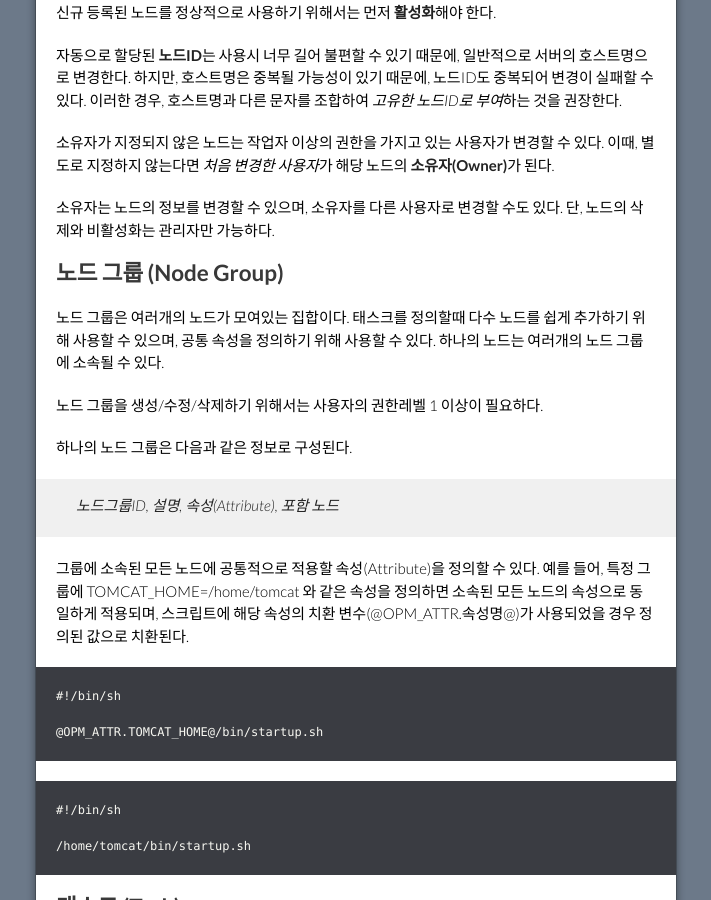
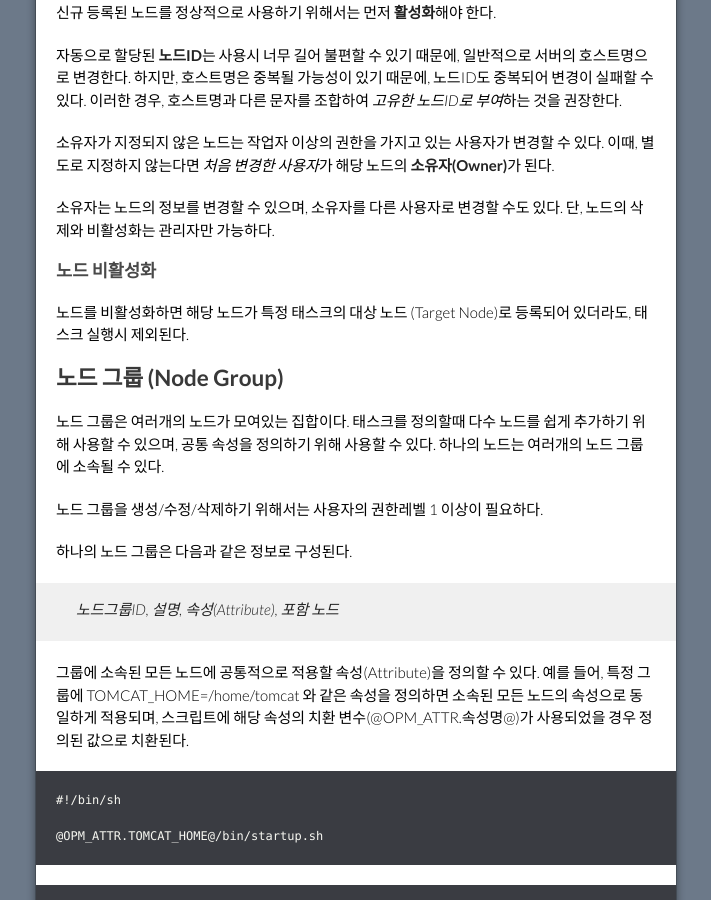
Before and after one commit to opmate/opmate.github.io, a Jekyll site: the page built from document/Overview.md, in a window 1280 px wide and 900 px high, scrolled down 1623 px. Shown: the whole window, without its empty margins (284-995 px from the left). Built offline with Jekyll 4.4.1, drawn with Linux system fonts in a browser that asks for light colours; our own code applies the rules of GitHub Pages for plain Markdown files; a script that is not in the unit is left out; the repository's description, which GitHub fills in, is left out.

Commit message:
Update Overview.md

```diff
--- a/document/Overview.md
+++ b/document/Overview.md
@@ -68,6 +68,10 @@ title: Overview
 
 소유자는 노드의 정보를 변경할 수 있으며, 소유자를 다른 사용자로 변경할 수도 있다.
 단, 노드의 삭제와 비활성화는 관리자만 가능하다.
+
+### 노드 비활성화
+
+노드를 비활성화하면 해당 노드가 특정 태스크의 대상 노드 (Target Node)로 등록되어 있더라도, 태스크 실행시 제외된다.
 
 ## 노드 그룹 (Node Group)
 
@@ -207,7 +211,6 @@ title: Overview
 리파지토리에 저장된 파일은 일정 기간이 지나면 자동으로 삭제된다.
 따라서, 리파지토리는 보관의 용도가 아닌, 대량의 파일 수집과 배포를 위한 임시 공간의 용도로 사용한다.
 
-
 ### 파일 배포
 
 마스터 서버의 파일을 노드에 배포할 경우에 사용한다.
```
